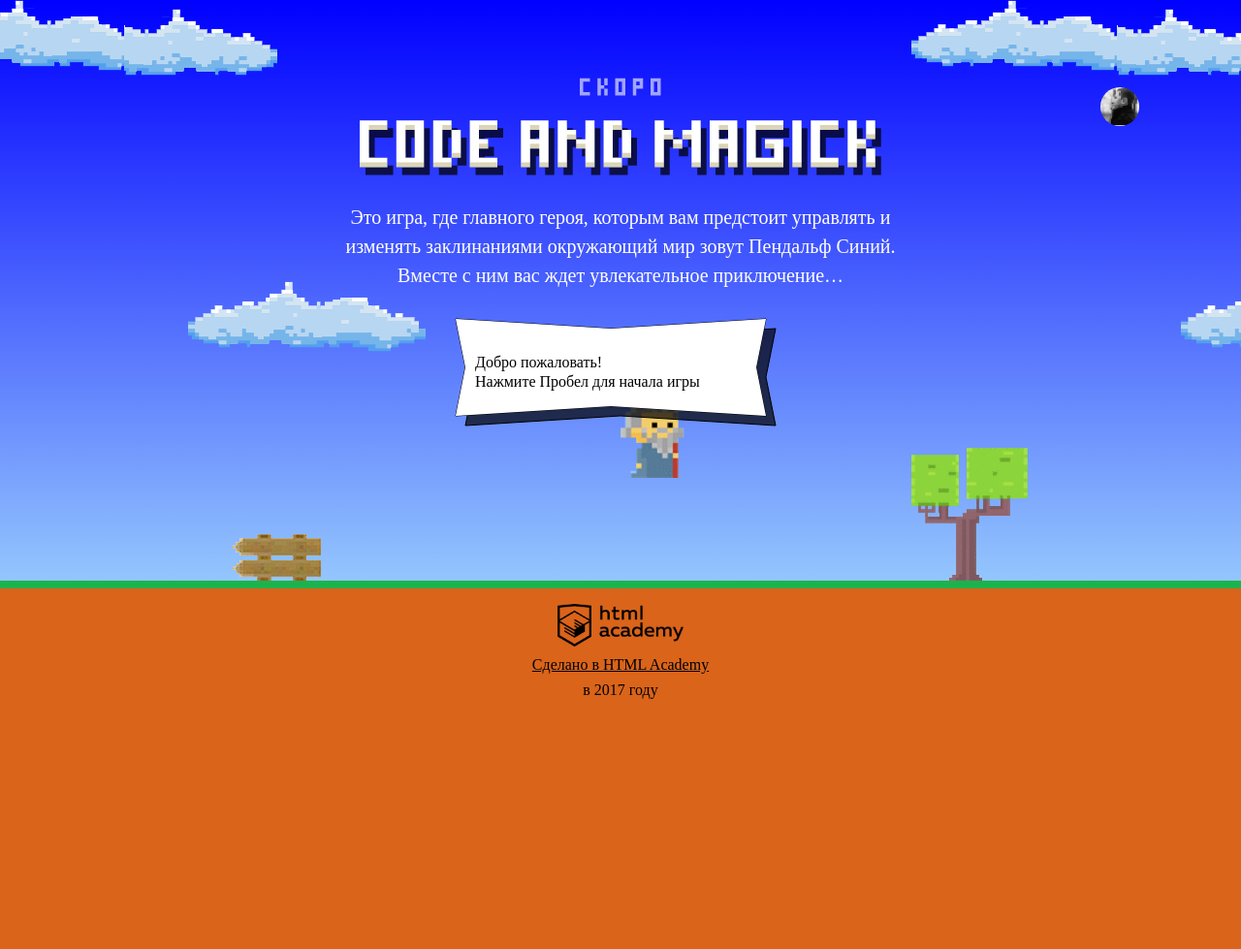
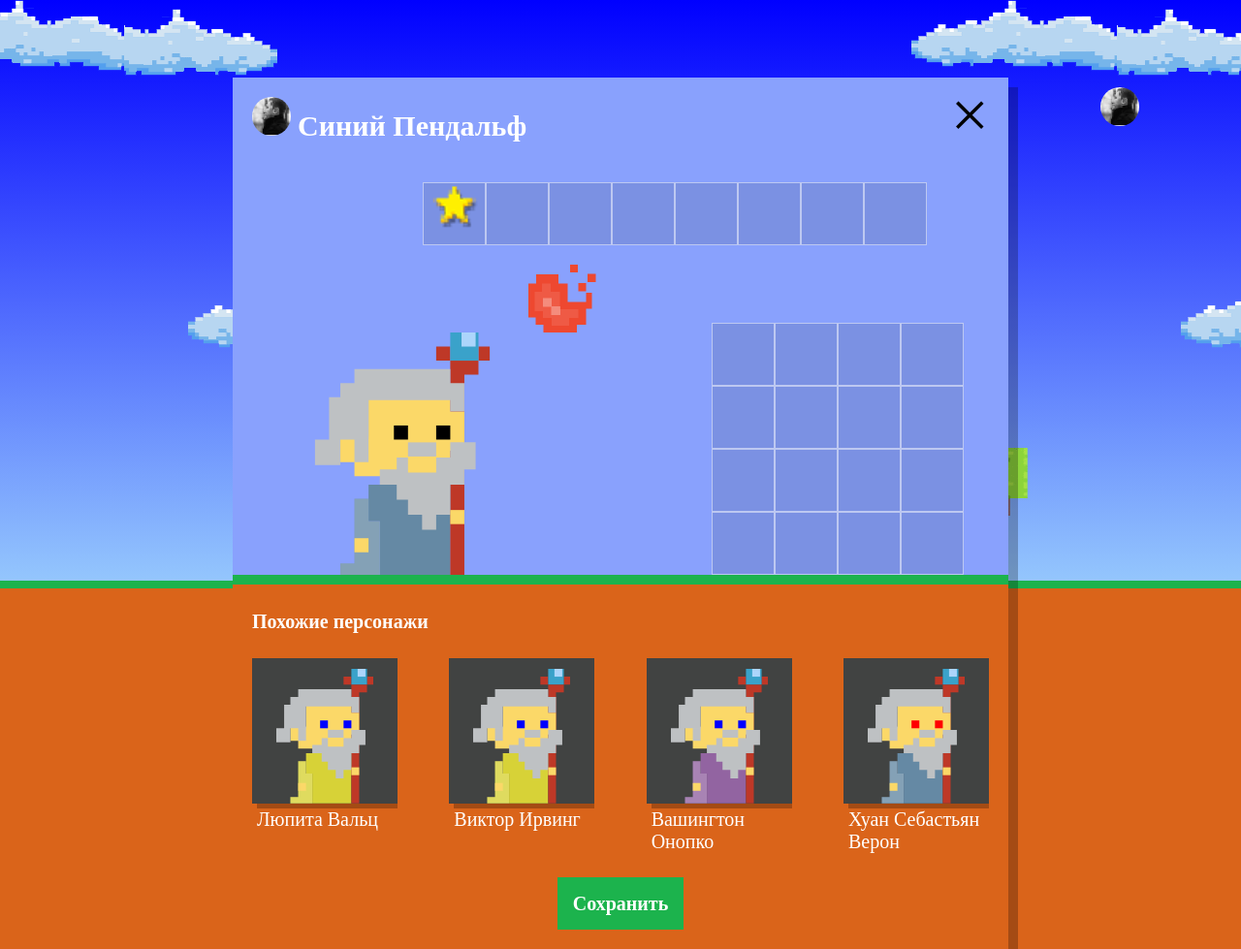
Before and after one commit to Alexseyseo/490185-code-and-magick, a website: page index.html in a window 1280 px wide. Shown: the whole page at 97% size. Before the commit the page ends 800 px from the top, so only its background shows below. Drawn offline with Linux system fonts and the light colour scheme; a web font is replaced by a local one.

Commit message:
Реализован вывод окна с настройками персонажа

```diff
--- a/index.html
+++ b/index.html
@@ -199,6 +199,7 @@
     return height / 3;
   };
 </script>
+<script src="js/setup.js"></script>
 <script src="js/stat.js"></script>
 <script src="js/game.js"></script>
 
--- /dev/null
+++ b/js/setup.js
@@ -0,0 +1,60 @@
+// 1
+var modal = document.querySelector('.setup');
+modal.classList.remove('hidden');
+
+// 2
+var getRandomName = function () {
+  var name = ['Иван', 'Хуан Себастьян', 'Мария', 'Кристоф', 'Виктор', 'Юлия', 'Люпита', 'Вашингтон'];
+  var surname = ['да Марья', 'Верон', 'Мирабелла', 'Вальц', 'Онопко', 'Топольницкая', 'Нионго', 'Ирвинг'];
+  var randomName = name[(Math.floor(Math.random() * name.length))] + ' ' + surname[(Math.floor(Math.random() * surname.length))];
+  return randomName;
+};
+var getRandomColorCoat = function () {
+  var color = ['rgb(101, 137, 164)', 'rgb(241, 43, 107)', 'rgb(146, 100, 161)', 'rgb(56, 159, 117)', 'rgb(215, 210, 55)', 'rgb(0, 0, 0)'];
+  var randomColor = color[(Math.floor(Math.random() * color.length))];
+  return randomColor;
+};
+var getRandomColorEyes = function () {
+  var color = ['black', 'red', 'blue', 'yellow', 'green'];
+  var randomColor = color[(Math.floor(Math.random() * color.length))];
+  return randomColor;
+};
+var createNewHeroes = function (countHeroes) {
+  var arrHeroes = [];
+
+  for (var i =  1; i <= countHeroes; i++) {
+    var hero = {
+      name: getRandomName(),
+      coatColor: getRandomColorCoat(),
+      eyesColor: getRandomColorEyes()
+    };
+
+    arrHeroes.push(hero);
+  }
+
+  return arrHeroes;
+};
+var heroes = createNewHeroes(4);
+
+// 3
+var t = document.querySelector('#similar-wizard-template');
+var item = t.content.querySelector('.setup-similar-item');
+
+var renderHero = function (hero) {
+  var heroItem = item.cloneNode(true);
+  heroItem.querySelector('.setup-similar-label').textContent = hero.name;
+  heroItem.querySelector('.wizard-coat').style.fill = hero.coatColor;
+  heroItem.querySelector('.wizard-eyes').style.fill = hero.eyesColor;
+  return heroItem;
+};
+
+// 4
+var listContent = modal.querySelector('.setup-similar-list');
+var fragment = document.createDocumentFragment();
+for (var i = 0; i < heroes.length; i++) {
+  fragment.appendChild(renderHero(heroes[i]));
+}
+listContent.appendChild(fragment);
+
+// 5
+document.querySelector('.setup-similar').classList.remove('hidden');
--- a/package.json
+++ b/package.json
@@ -11,7 +11,7 @@
     "url": "https://github.com/htmlacademy-javascript/490185-code-and-magick/issues"
   },
   "devDependencies": {
-    "eslint": "5.7.0",
+    "eslint": "^5.7.0",
     "eslint-config-htmlacademy": "0.5.2"
   },
   "license": "MIT",
```
Also changed, not shown: 1 other file.
